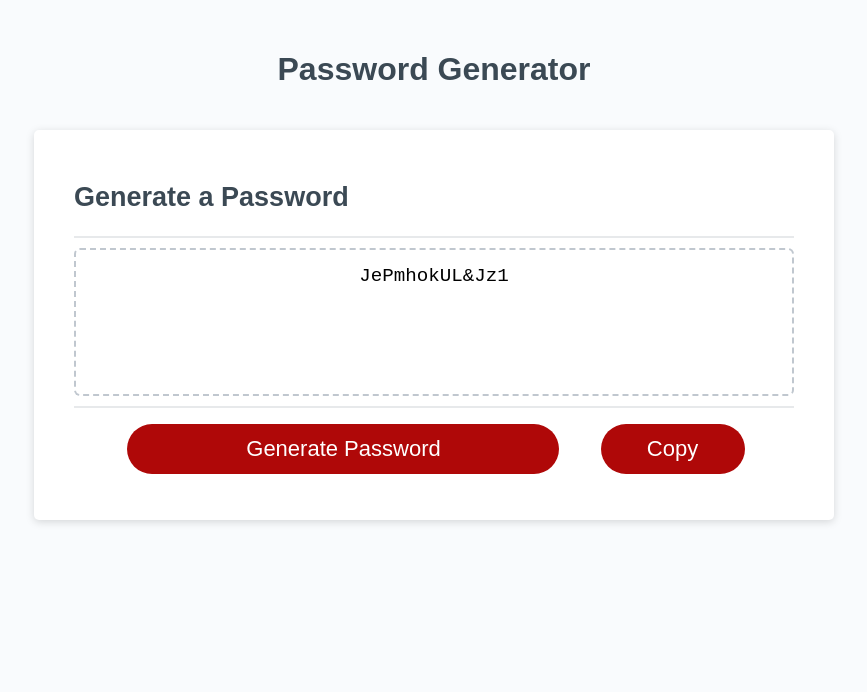
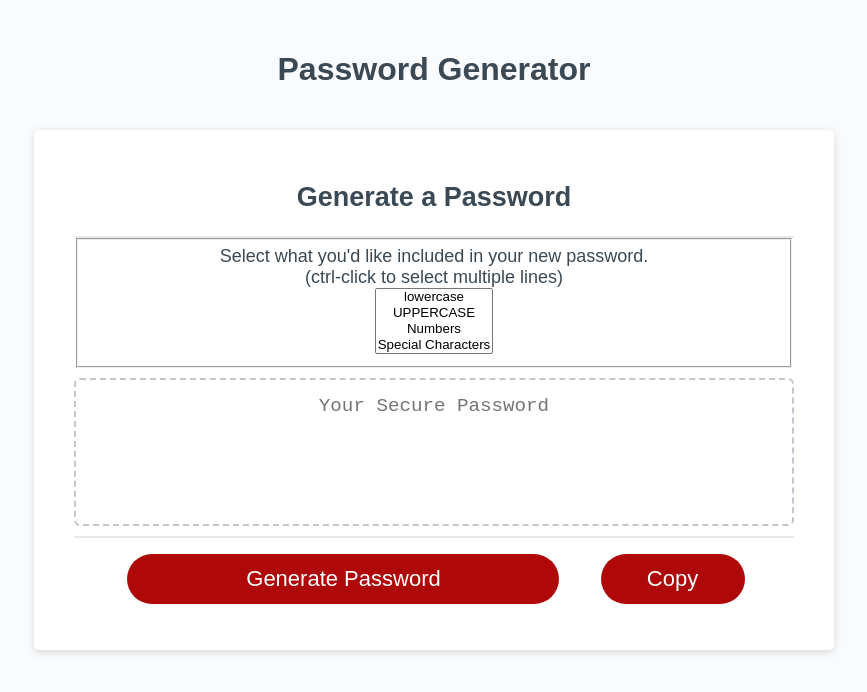
Before and after one commit to DaniSweets/Password-Generator, a plain HTML site: page index.html in a window 1280 px wide. Both pictures are taken after a click on the button "Generate Password". Shown: the whole page, without its empty margins (206-1073 px from the left). Drawn offline with Linux system fonts and the light colour scheme.

Commit message:
created drop down selector for character types

```diff
--- a/index.html
+++ b/index.html
@@ -16,6 +16,24 @@
         <article class="card-header">
           <h2>Generate a Password</h2>
         </article>
+
+        <form action = "">
+          <fieldset>
+          <label>
+           Select what you'd like included in your new password. <br />
+           (ctrl-click to select multiple lines) <br />
+          </label>
+          <select id = "valueOptions"
+            multiple = "multiple"
+            size = "4">
+           <option value = "abcdefghijklmnopqrstuvwxyz">lowercase</option>
+           <option value = "ABCDEFGHIJKLMNOPQRSTUVWXYZ">UPPERCASE</option>
+           <option value = "0123456789">Numbers</option>
+           <option value = "!@#$%^&*()">Special Characters</option>
+          </select>
+          </fieldset>
+         </form>
+
         <article class="card-body">
           <textarea
             readonly
--- a/script.js
+++ b/script.js
@@ -3,8 +3,60 @@ var generateBtn = document.querySelector("#generate");
 
 // Write password to the #password input
 function writePassword() {
+
+  var valueOptions = document.getElementById("valueOptions");
+  var chars = "";
+  // var lowercase = document.getElementById("lowercase");
+  // var uppercase = document.getElementById("uppercase");
+  // var numbers = document.getElementById("numbers");
+  // var special = document.getElementById("special");
+
+  for (var v = 0; v < valueOptions.length; v++) {
+    currentOption = valueOptions[v];
+    if (currentOption.selected) {
+      chars += currentOption.value;
+    }
+  }
+
+  // for (var v = 0; v < valueOptions.length; v++) {
+  //   currentOption = valueOptions[v];
+  //   if (currentOption = lowercase && currentOption.selected == true ) {
+  //     chars = chars + "abcdefghijklmnopqrstuvwxyz";
+  //   } else if (currentOption = uppercase && currentOption.selected) {
+  //     chars = chars + "ABCDEFGHIJKLMNOPQRSTUVWXYZ";
+  //   } else if (currentOption = numbers && currentOption.selected) {
+  //     chars = chars + "0123456789";
+  //   } else if (currentOption = special && currentOption.selected) {
+  //     chars = chars + "!@#$%^&*()";
+  //   } else {
+  //     confirm("Please select one or more options.")
+  //   }
+  // }
+
+  // if (valueOptions.value == "lowercase"){
+  //   console.log("lower");
+
+  // for (var v = 0; v < valueOptions.length; v++) {
+  // switch (true) {
+  //   case valueOptions.value == "lowercase":
+  //     chars = chars + "abcdefghijklmnopqrstuvwxyz";
+  //     break;
+  //   case currentOption==uppercase && uppercase.selected:
+  //     chars = chars + "ABCDEFGHIJKLMNOPQRSTUVWXYZ";
+  //     break;
+  //   case currentOption==numbers && numbers.selected:
+  //     chars = chars + "0123456789";
+  //     break;
+  //   case currentOption==special && special.selected:
+  //     chars = chars + "!@#$%^&*()";
+  //     break;
+  //   default:
+  //     confirm("Please select one or more options.")
+  // }
+  // }
+
   password = "";
-  for (var i = 0; i <= passwordLength; i++) {
+  for (var i = 0; i < passwordLength; i++) {
     var randomNumber = Math.floor(Math.random() * chars.length);
     password += chars.substring(randomNumber, randomNumber +1);
    }
@@ -14,11 +66,10 @@ function writePassword() {
 
 }
 
-// Add event listener to generate button
-
-  generateBtn.addEventListener("click", writePassword);
-  var password = "";
-var chars = "0123456789abcdefghijklmnopqrstuvwxyz!@#$%^&*()ABCDEFGHIJKLMNOPQRSTUVWXYZ";
+generateBtn.addEventListener("click", writePassword);
+var password = "";
+var chars = "";
+// var chars = "0123456789abcdefghijklmnopqrstuvwxyz!@#$%^&*()ABCDEFGHIJKLMNOPQRSTUVWXYZ";
 var passwordLength = 12;
 
 
--- a/style.css
+++ b/style.css
@@ -15,6 +15,10 @@ body,
 body {
   font-family: sans-serif;
   background-color: #f9fbfd;
+}
+
+form, .card-header, select {
+  text-align: center;
 }
 
 .wrapper {
```
